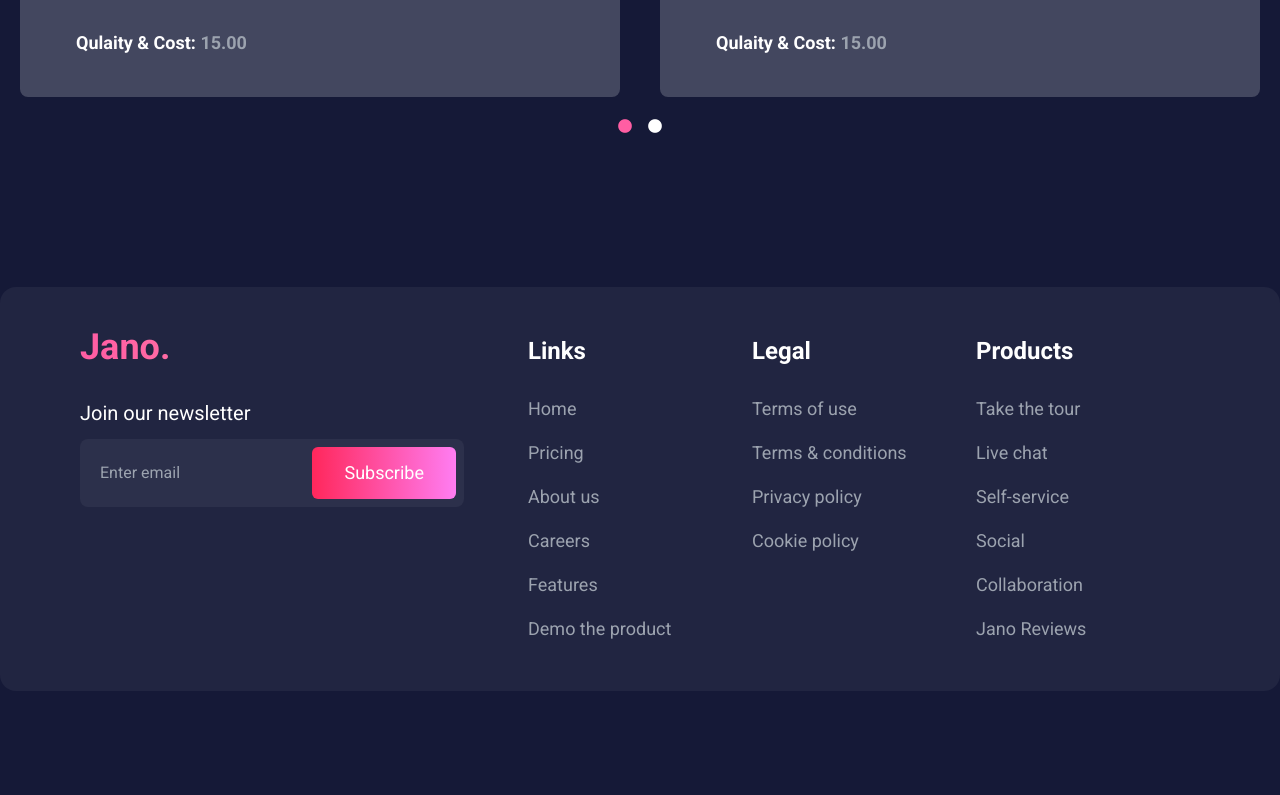
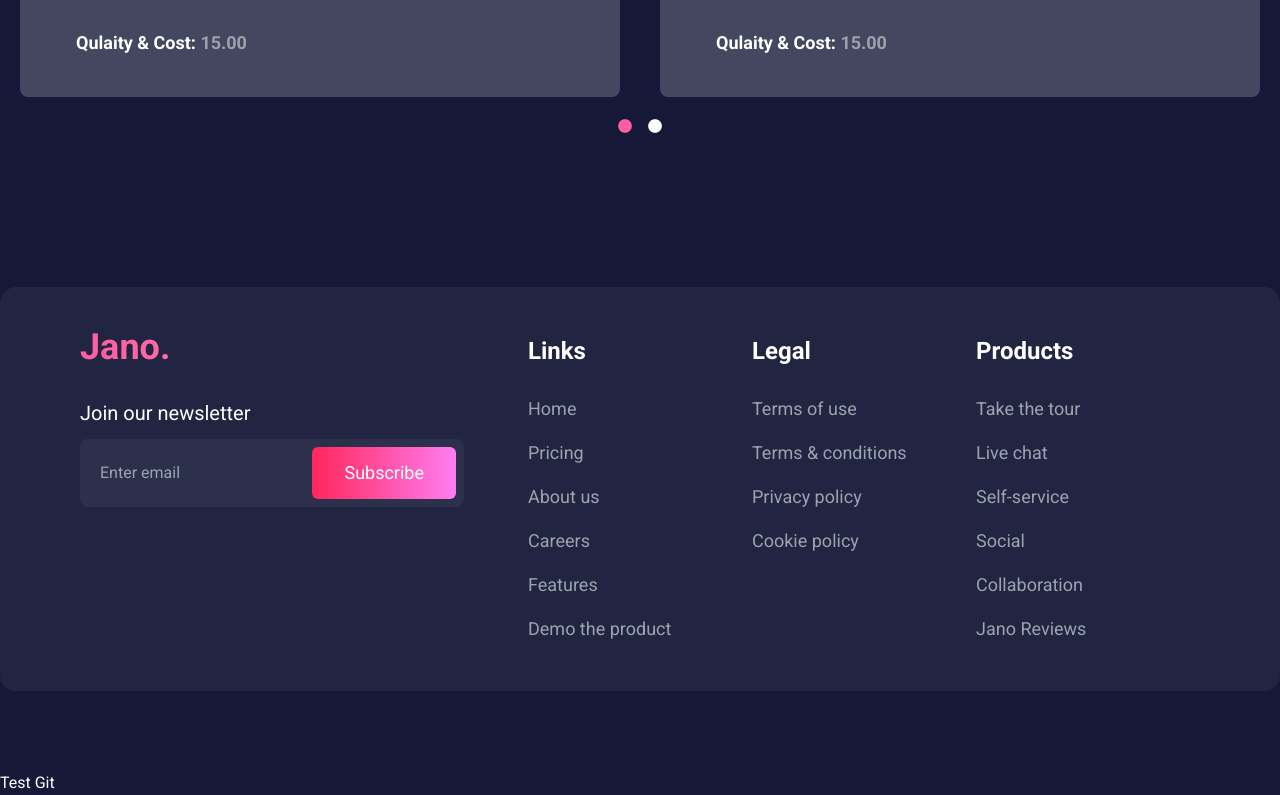
Before and after one commit to PTT154/cyber_crypto_phuoc, a website: page index.html in a window 1280 px wide. Shown: the part 2721-3516 px from the top of the page. Before the commit the page ends 3492 px from the top, so only its background shows below. Drawn offline with nearby package versions, Linux system fonts and the light colour scheme; a web font is replaced by a local one.

Commit message:
test git by phuoc

```diff
--- a/index.html
+++ b/index.html
@@ -374,6 +374,7 @@
             </div>
         </div>
     </footer>
+    <div>Test Git</div>
 
     <script src="https://code.jquery.com/jquery-3.7.1.min.js"
         integrity="sha256-/JqT3SQfawRcv/BIHPThkBvs0OEvtFFmqPF/lYI/Cxo=" crossorigin="anonymous"></script>
```
